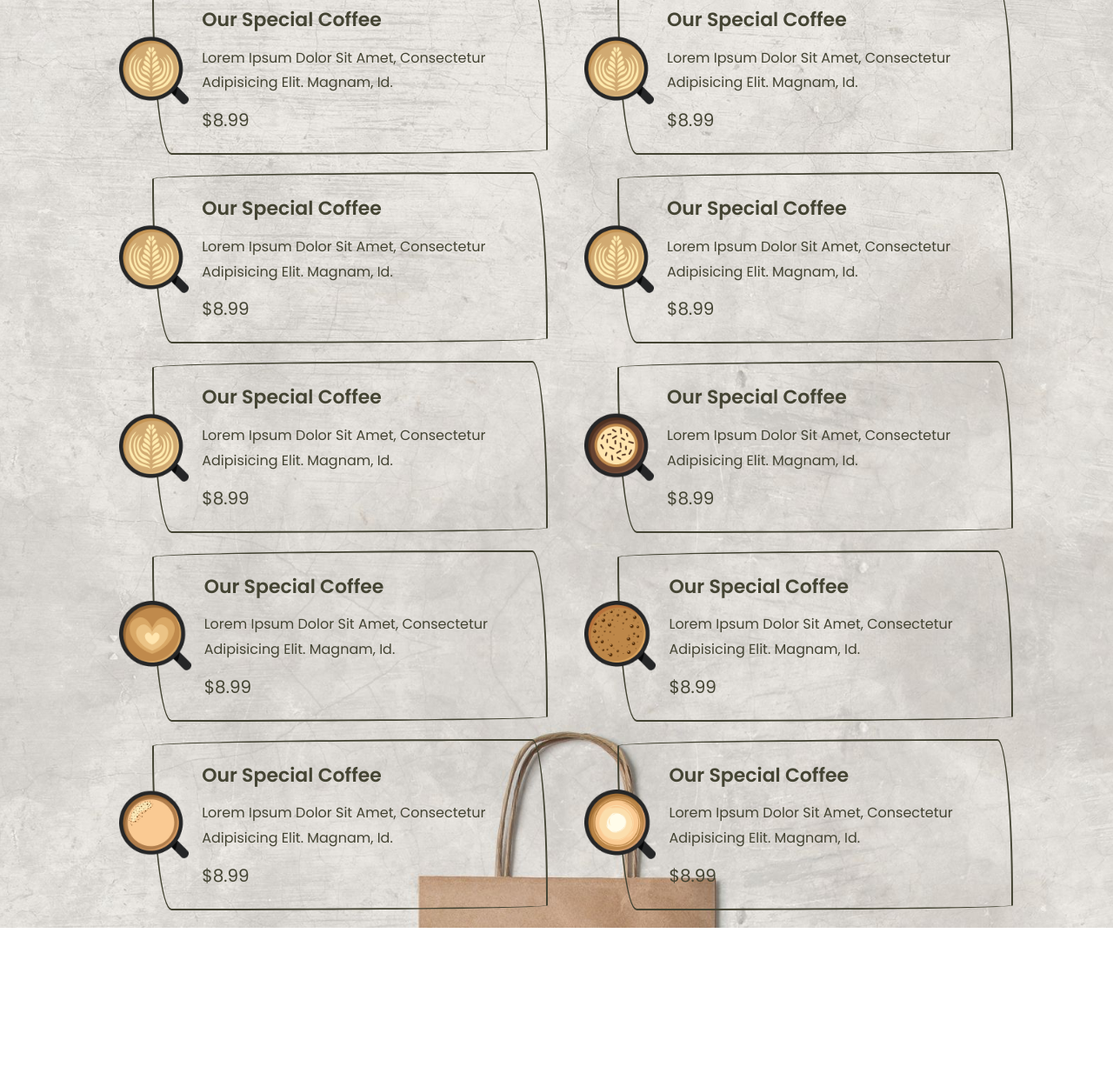
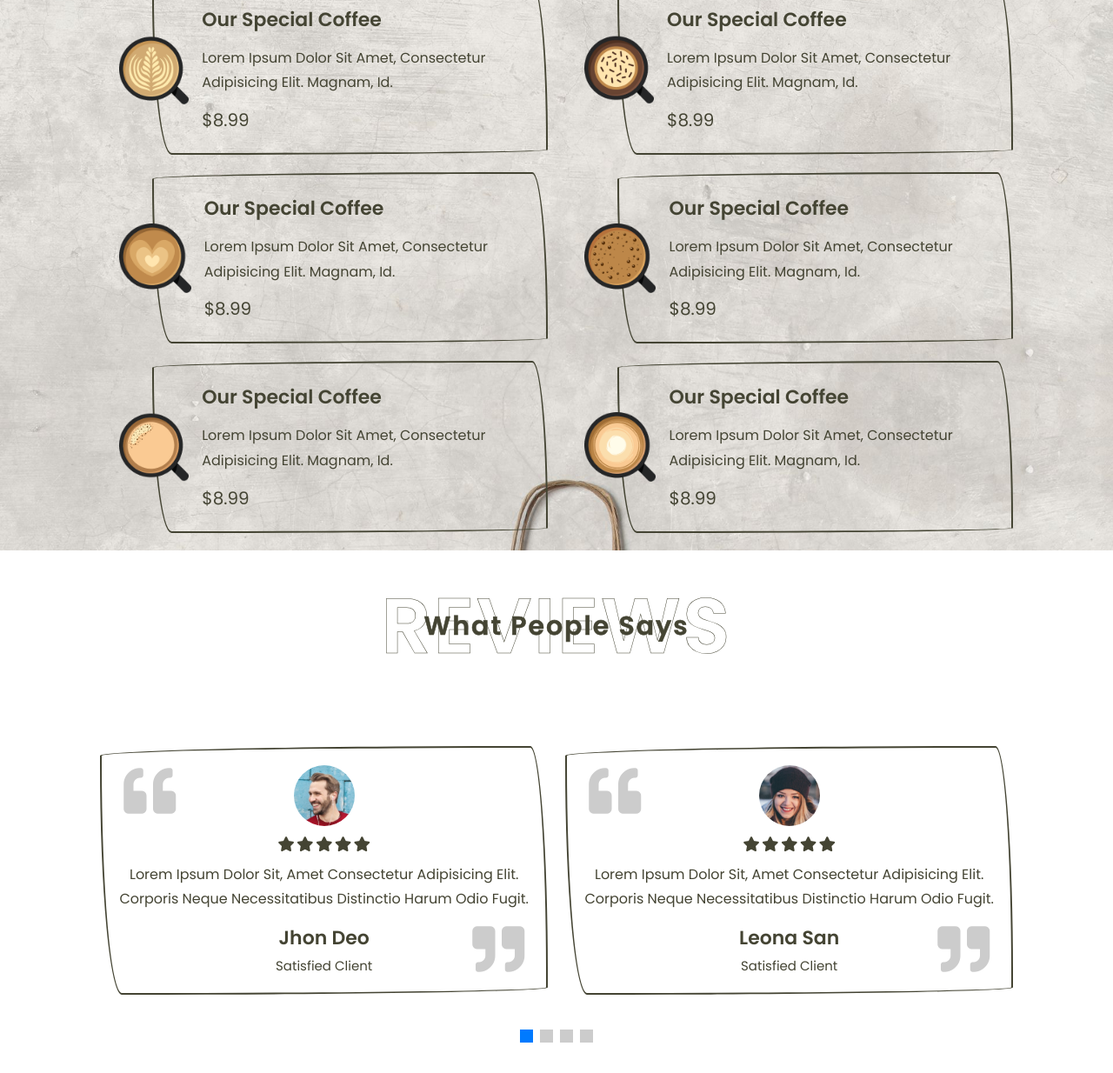
Before and after one commit to moouro/coffe-website, a plain HTML site: page index.html in a window 1280 px wide. Shown: the part 1598-2832 px from the top of the page at 87% size. Before the commit the page ends 2665 px from the top, so only its background shows below. Drawn offline with nearby package versions, Linux system fonts and the light colour scheme.

Commit message:
add lib slider

```diff
--- a/css/style.css
+++ b/css/style.css
@@ -298,7 +298,83 @@ section {
   font-size: 2rem;
   color: var(--main-color);
   line-height: 1.8;
+}
+
+/* review section*/
+.review .review__slider {
+  padding: 7rem 0;
+}
+
+.review .review__slider .box {
+  border: var(--border);
+  border-radius: var(--border-radius);
+  text-align: center;
+  position: relative;
+  z-index: 0;
+  padding: 2rem;
+}
+
+.review .review__slider .box .fa-quote-left {
+  position: absolute;
+  top: 2rem;
+  left: 2.5rem;
+  font-size: 6rem;
+  color: #ccc;
+  z-index: -1;
+}
+
+.review .review__slider .box .fa-quote-right {
+  position: absolute;
+  bottom: 2rem;
+  right: 2.5rem;
+  font-size: 6rem;
+  color: #ccc;
+  z-index: -1;
+}
+
+.review .review__slider .box:hover .fa-quote-left {
+  top: -6.5rem;
+}
+
+.review .review__slider .box:hover .fa-quote-right {
+  bottom: -6.5rem;
+}
+
+.review .review__slider .box img {
+  height: 7rem;
+  width: 7rem;
+  border-radius: 50%;
+  margin-bottom: 0.7rem;
+}
+
+.review .review__slider .box .stars i {
+  font-size: 1.7rem;
+  color: var(--main-color);
+}
+
+.review .review__slider .box p {
+  font-size: 1.6rem;
+  color: var(--main-color);
   padding: 1rem 0;
+  line-height: 1.8;
+}
+
+.review .review__slider .box h3 {
+  font-size: 2.2rem;
+  color: var(--main-color);
+  line-height: 1.8;
+}
+
+.review .review__slider .box span {
+  font-size: 1.5rem;
+  color: var(--main-color);
+}
+
+/* style script swiper */
+.swiper-pagination-bullet {
+  height: 1.5rem;
+  width: 1.5rem;
+  border-radius: 0;
 }
 
 /* media queries */
@@ -360,6 +436,8 @@ section {
   .menu .box__container .box {
     margin-left: 0;
     margin-right: 6rem;
+    flex-flow: column;
+    text-align: center;
   }
 
   .menu .box__container .box img {
--- a/index.html
+++ b/index.html
@@ -5,6 +5,12 @@
     <meta http-equiv="X-UA-Compatible" content="IE=edge" />
     <meta name="viewport" content="width=device-width, initial-scale=1.0" />
     <link rel="shortcut icon" href="./img/logo.svg" type="image/x-icon" />
+
+    <!-- script swiper -->
+    <link
+      rel="stylesheet"
+      href="https://unpkg.com/swiper@7/swiper-bundle.min.css"
+    />
     <!-- font awesome -->
     <link
       rel="stylesheet"
@@ -118,54 +124,6 @@
         </a>
 
         <a href="#" class="box">
-          <img src="./img/menu-1.png" alt="" />
-          <div class="content">
-            <h3>our special coffee</h3>
-            <p>
-              Lorem ipsum dolor sit amet, consectetur adipisicing elit. Magnam,
-              id.
-            </p>
-            <span>$8.99</span>
-          </div>
-        </a>
-
-        <a href="#" class="box">
-          <img src="./img/menu-1.png" alt="" />
-          <div class="content">
-            <h3>our special coffee</h3>
-            <p>
-              Lorem ipsum dolor sit amet, consectetur adipisicing elit. Magnam,
-              id.
-            </p>
-            <span>$8.99</span>
-          </div>
-        </a>
-
-        <a href="#" class="box">
-          <img src="./img/menu-1.png" alt="" />
-          <div class="content">
-            <h3>our special coffee</h3>
-            <p>
-              Lorem ipsum dolor sit amet, consectetur adipisicing elit. Magnam,
-              id.
-            </p>
-            <span>$8.99</span>
-          </div>
-        </a>
-
-        <a href="#" class="box">
-          <img src="./img/menu-1.png" alt="" />
-          <div class="content">
-            <h3>our special coffee</h3>
-            <p>
-              Lorem ipsum dolor sit amet, consectetur adipisicing elit. Magnam,
-              id.
-            </p>
-            <span>$8.99</span>
-          </div>
-        </a>
-
-        <a href="#" class="box">
           <img src="./img/menu-2.png" alt="" />
           <div class="content">
             <h3>our special coffee</h3>
@@ -227,7 +185,94 @@
       </div>
     </section>
     <!-- menu section end -->
+    <!-- review section start -->
+    <section class="review" id="review">
+      <h1 class="heading">reviews <span>what people says</span></h1>
 
+      <div class="swiper review__slider">
+        <div class="swiper-wrapper">
+          <div class="swiper-slide box">
+            <i class="fas fa-quote-left"></i>
+            <i class="fas fa-quote-right"></i>
+            <img src="./img/pic-1.png" alt="image 1" />
+            <div class="stars">
+              <i class="fas fa-star"></i>
+              <i class="fas fa-star"></i>
+              <i class="fas fa-star"></i>
+              <i class="fas fa-star"></i>
+              <i class="fas fa-star"></i>
+            </div>
+            <p>
+              Lorem ipsum dolor sit, amet consectetur adipisicing elit. Corporis
+              neque necessitatibus distinctio harum odio fugit.
+            </p>
+            <h3>jhon deo</h3>
+            <span>satisfied client</span>
+          </div>
+
+          <div class="swiper-slide box">
+            <i class="fas fa-quote-left"></i>
+            <i class="fas fa-quote-right"></i>
+            <img src="./img/pic-2.png" alt="image 1" />
+            <div class="stars">
+              <i class="fas fa-star"></i>
+              <i class="fas fa-star"></i>
+              <i class="fas fa-star"></i>
+              <i class="fas fa-star"></i>
+              <i class="fas fa-star"></i>
+            </div>
+            <p>
+              Lorem ipsum dolor sit, amet consectetur adipisicing elit. Corporis
+              neque necessitatibus distinctio harum odio fugit.
+            </p>
+            <h3>Leona San</h3>
+            <span>satisfied client</span>
+          </div>
+
+          <div class="swiper-slide box">
+            <i class="fas fa-quote-left"></i>
+            <i class="fas fa-quote-right"></i>
+            <img src="./img/pic-3.png" alt="image 1" />
+            <div class="stars">
+              <i class="fas fa-star"></i>
+              <i class="fas fa-star"></i>
+              <i class="fas fa-star"></i>
+              <i class="fas fa-star"></i>
+              <i class="fas fa-star"></i>
+            </div>
+            <p>
+              Lorem ipsum dolor sit, amet consectetur adipisicing elit. Corporis
+              neque necessitatibus distinctio harum odio fugit.
+            </p>
+            <h3>Nick Smith</h3>
+            <span>satisfied client</span>
+          </div>
+
+          <div class="swiper-slide box">
+            <i class="fas fa-quote-left"></i>
+            <i class="fas fa-quote-right"></i>
+            <img src="./img/pic-4.png" alt="image 1" />
+            <div class="stars">
+              <i class="fas fa-star"></i>
+              <i class="fas fa-star"></i>
+              <i class="fas fa-star"></i>
+              <i class="fas fa-star"></i>
+              <i class="fas fa-star"></i>
+            </div>
+            <p>
+              Lorem ipsum dolor sit, amet consectetur adipisicing elit. Corporis
+              neque necessitatibus distinctio harum odio fugit.
+            </p>
+            <h3>Wanessa Wont</h3>
+            <span>satisfied client</span>
+          </div>
+        </div>
+        <div class="swiper-pagination"></div>
+      </div>
+    </section>
+    <!-- review section end -->
+    <!-- script swiper -->
+    <script src="https://unpkg.com/swiper@7/swiper-bundle.min.js"></script>
     <!-- custom JS -->
     <script src="./js/app.js"></script>
   </body>
--- a/js/app.js
+++ b/js/app.js
@@ -17,3 +17,26 @@ document.querySelectorAll('.image-slide img').forEach(images => {
     document.querySelector('.main__home--image').src = src
   }
 })
+
+// plugin swiper
+var swiper = new Swiper('.review__slider', {
+  spaceBetween: 20,
+  pagination: {
+    el: '.swiper-pagination',
+    clickable: true
+  },
+  loop: true,
+  grabCursor: true,
+  autoplay: {
+    delay: 7500,
+    disableOnInteraction: false
+  },
+  breakpoints: {
+    0: {
+      slidesPerView: 1
+    },
+    768: {
+      slidesPerView: 2
+    }
+  }
+})
```
